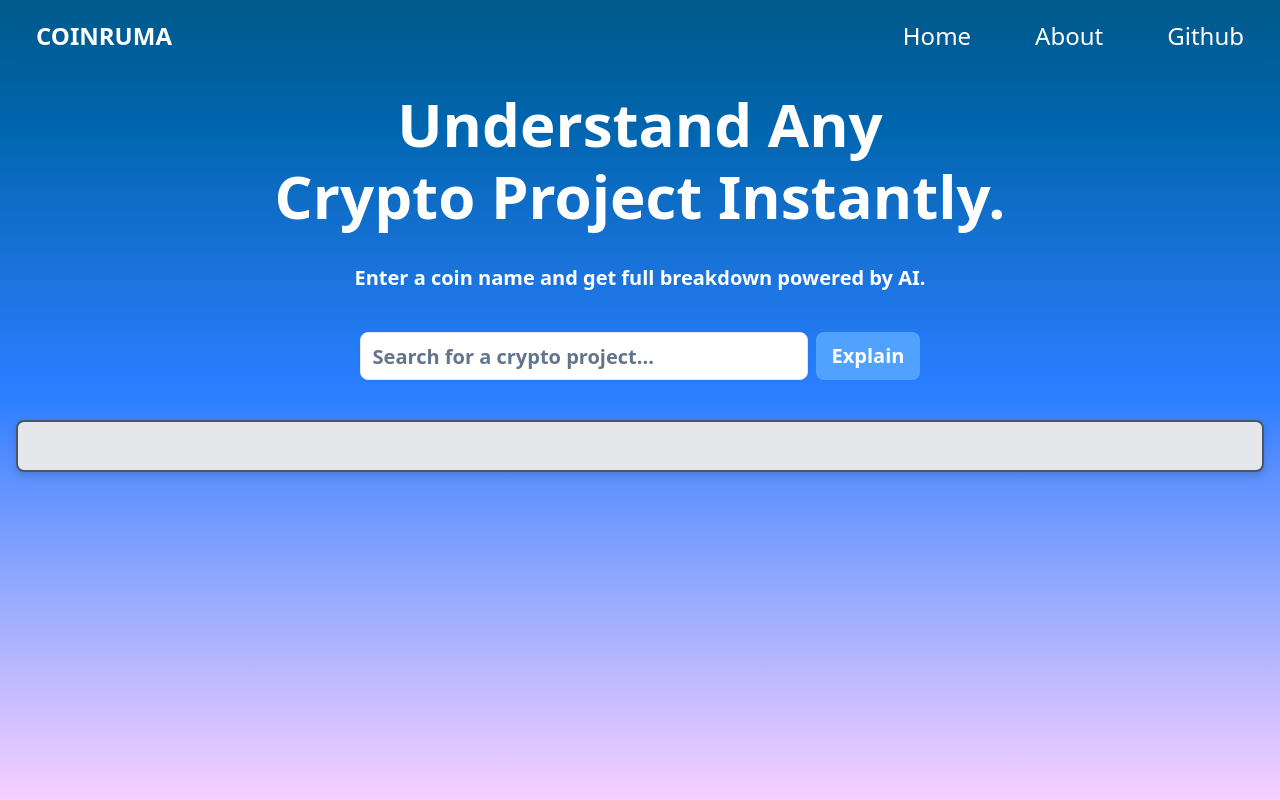
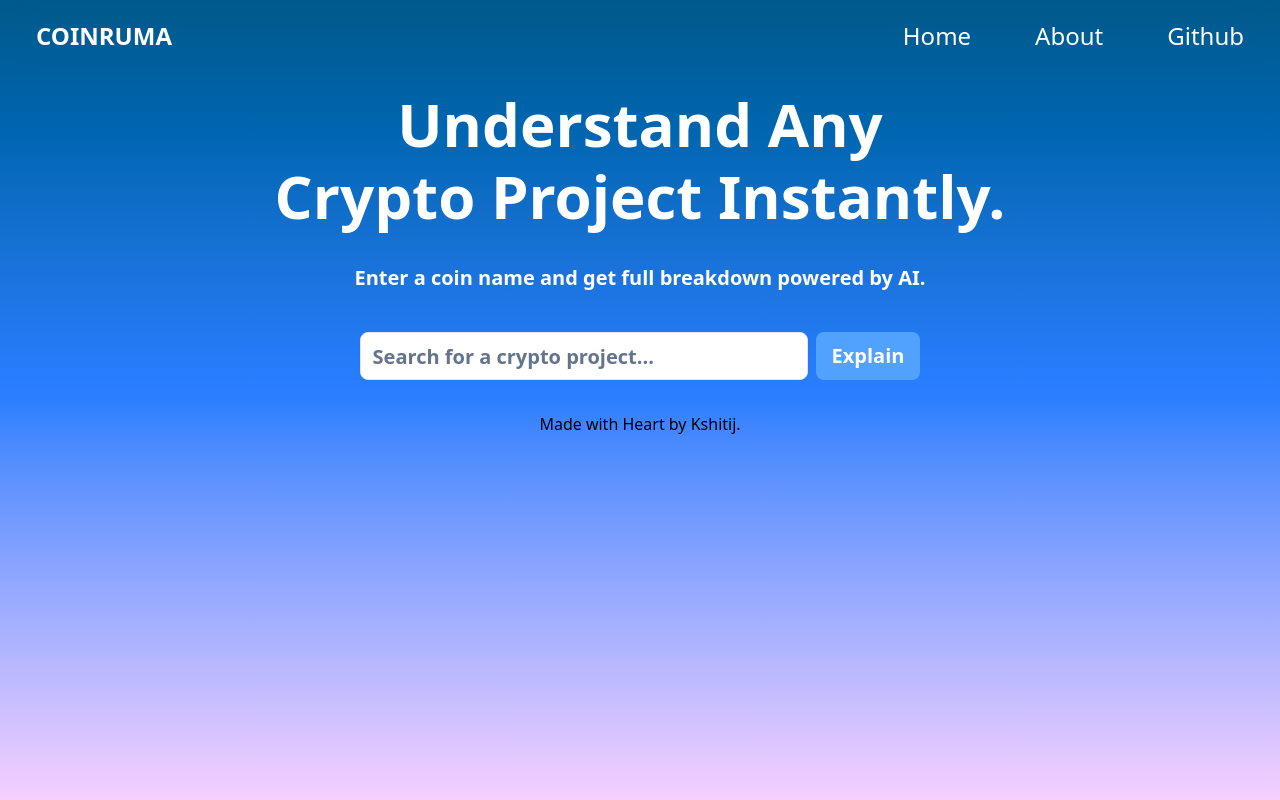
Before and after one commit to kshitijbhusal/coinruma, a Next.js app: page / in a window 1280 px wide. Built offline with nearby package versions, Linux system fonts and the light colour scheme.

Commit message:
added footer

```diff
--- /dev/null
+++ b/components/Footer.jsx
@@ -0,0 +1,13 @@
+import React from "react";
+
+const Footer = () => {
+  return (
+    <>
+      <div className=" bottom-0 p-4 text-black text-center  w-full">
+        <h3 className="text-center">Made with Heart by Kshitij.</h3>
+      </div>
+    </>
+  );
+};
+
+export default Footer;
--- a/src/app/globals.css
+++ b/src/app/globals.css
@@ -3,9 +3,6 @@
 
 @custom-variant dark (&:is(.dark *));
 
-*{
-;
-}
 
 :root {
   --textnavs: 24px;
@@ -84,7 +81,7 @@
 }
 
 body {
-  color: yellow;
+  color: black;
 }
 
 .dark {
--- a/src/app/page.tsx
+++ b/src/app/page.tsx
@@ -4,6 +4,7 @@ import { useState } from "react";
 import axios from "axios";
 import { useRef } from "react";
 import { MarkdownWrapper } from "@/lib/react-markdown";
+import Footer from "@/components/Footer.jsx";
 export default function Home() {
   // State to hold the coin name input
   const [coin, setCoin] = useState("");
@@ -77,8 +78,21 @@ export default function Home() {
               </button>
             </div>
 
+            {explanation && (
               <section className="drop-shadow-lg  text-2xl border-2 border-gray-600 p-6  text-white border-1 rounded-md bg-gray-200 backdrop-blur-md mt-6">
                 {explanation && (
+                  <MarkdownWrapper>{explanation}</MarkdownWrapper>
+                )}
+              </section>
+            )}
+          </main>
+        </div>
+        <Footer />
+      </div>
+    </>
+  );
+}
+
 // <MarkdownWrapper>
 
 //   <textarea
@@ -89,12 +103,3 @@ export default function Home() {
 //     className="w-full  text-xl text-black outline-none text-base font-mediium resize-none overflow-hidden  "
 //   ></textarea>
 // </MarkdownWrapper>
-                <MarkdownWrapper>{explanation}</MarkdownWrapper>
-              )}
-            </section>
-          </main>
-        </div>
-      </div>
-    </>
-  );
-}
```
Lines whose indentation alone changed are shown as unchanged.
